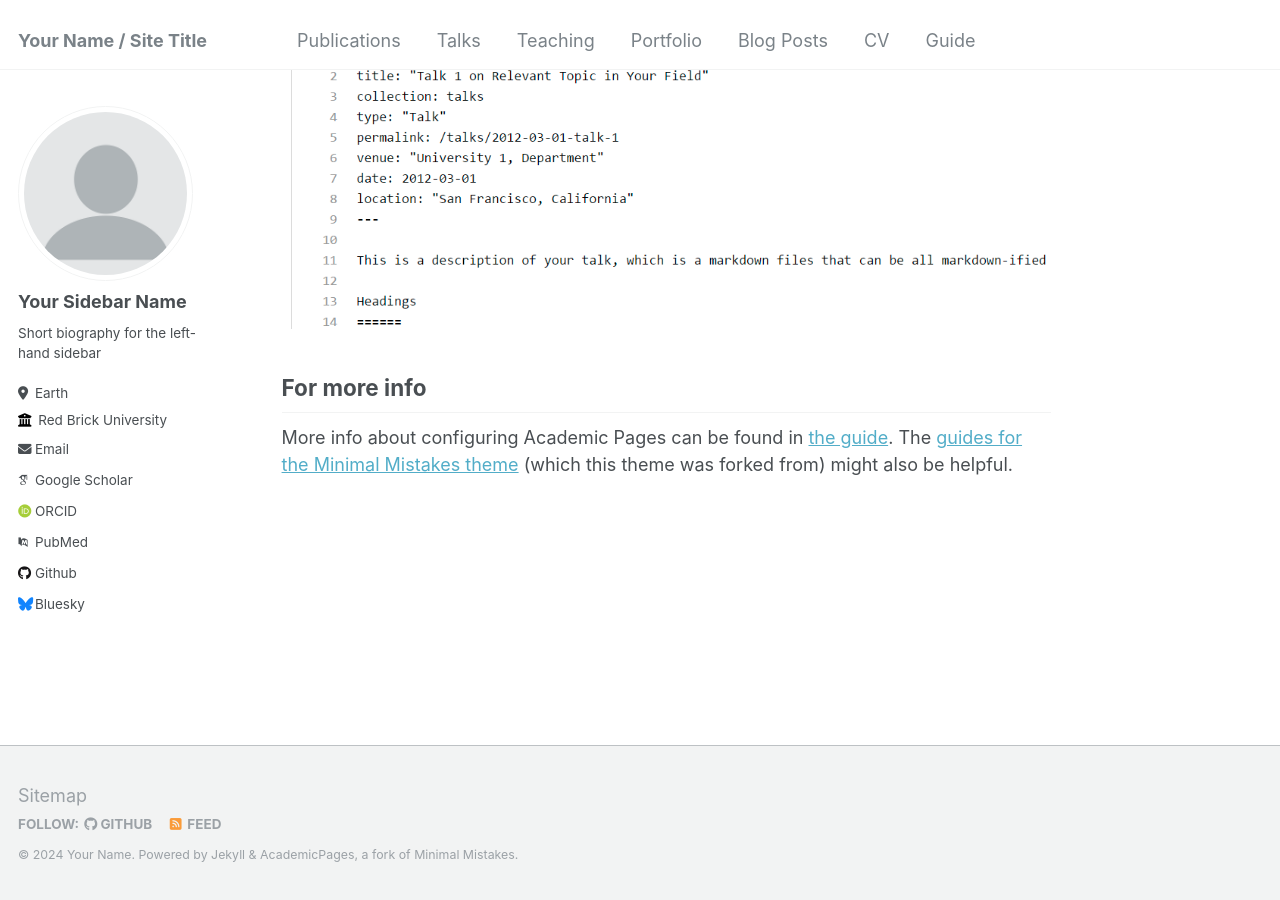
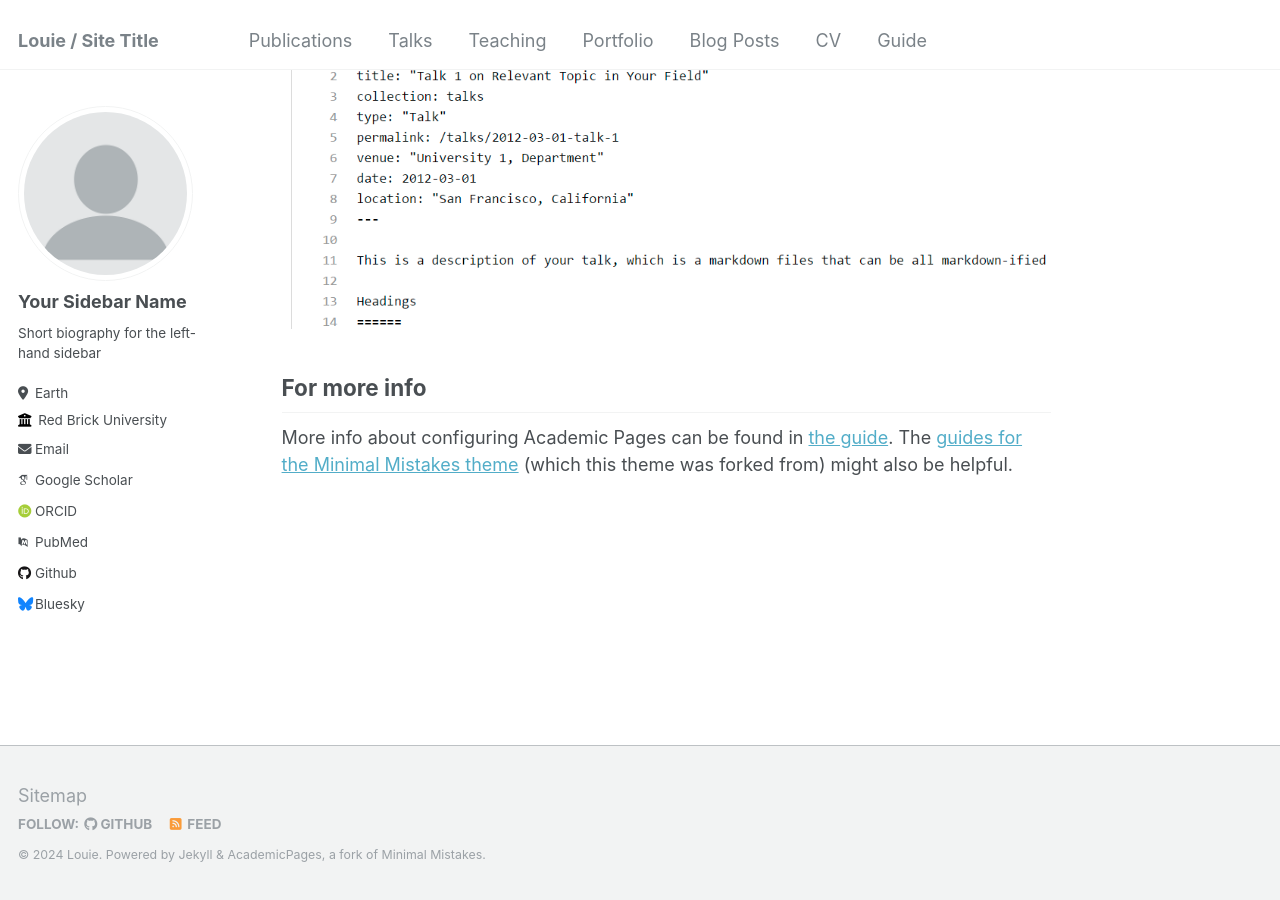
Before and after one commit to Louisli0515/louieli0515.github.io, a Jekyll site: the page built from _pages/about.md, in a window 1280 px wide and 900 px high, scrolled down 2660 px. Built offline with Jekyll 4.4.1, drawn with Linux system fonts in a browser that asks for light colours; some web fonts are replaced.

Commit message:
Update _config.yml

```diff
--- a/_config.yml
+++ b/_config.yml
@@ -8,9 +8,9 @@
 
 # Basic Site Settings
 locale                   : "en-US"
-title                    : "Your Name / Site Title"
+title                    : "Louie / Site Title"
 title_separator          : "-"
-name                     : &name "Your Name"
+name                     : &name "Louie"
 description              : &description "personal description"
 url                      : https://academicpages.github.io # the base hostname & protocol for your site e.g. "https://mmistakes.github.io"
 baseurl                  : "" # the subpath of your site, e.g. "/blog"
```
